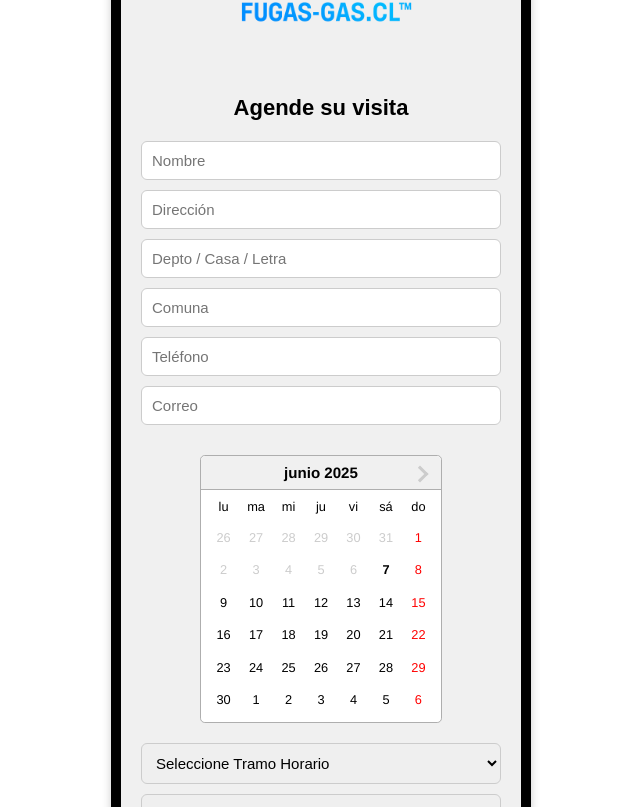
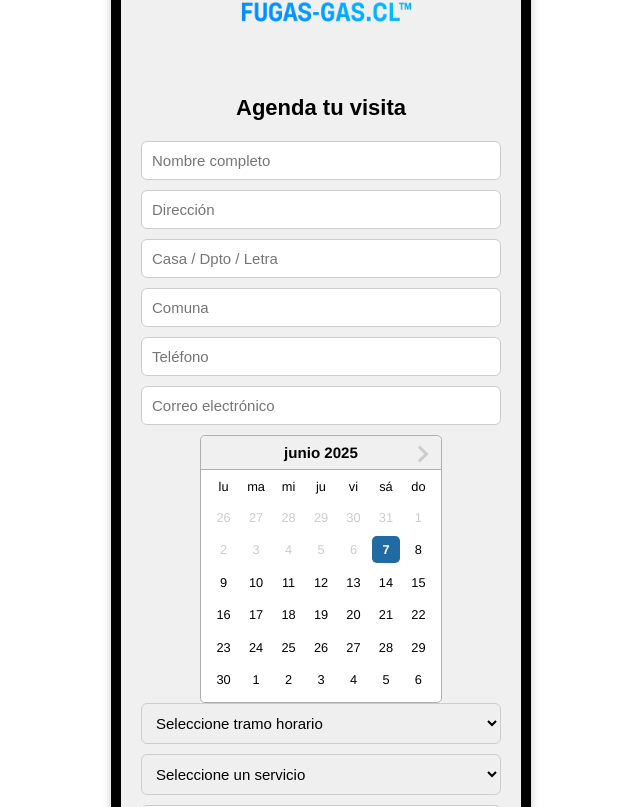
Before and after one commit to Fugasgas/agenda-fugasgas, a React (Create React App) app: page / in a window 1280 px wide. Shown: the part 173-980 px from the top of the page, without its empty margins (319-959 px from the left). Built offline with nearby package versions, Linux system fonts and the light colour scheme.

Commit message:
Actualización lista de servicios 9 junio

```diff
--- a/src/App.js
+++ b/src/App.js
@@ -1,156 +1,110 @@
 import React, { useState } from 'react';
 import emailjs from 'emailjs-com';
+import DatePicker, { registerLocale } from 'react-datepicker';
+import es from 'date-fns/locale/es';
+import 'react-datepicker/dist/react-datepicker.css';
 import './App.css';
-import DatePicker, { registerLocale } from 'react-datepicker';
-import 'react-datepicker/dist/react-datepicker.css';
-import es from 'date-fns/locale/es';
-registerLocale('es', es);
 
-export default function App() {
-  const [form, setForm] = useState({
-    nombre: '',
-    direccion: '',
-    dto: '',
-    comuna: '',
-    telefono: '',
-    correo: '',
-    fecha: '',
-    tramo: '',
-    servicio: '',
-    mensaje: ''
-  });
+registerLocale("es", es);
 
-  const handleChange = (e) => {
-    setForm({ ...form, [e.target.name]: e.target.value });
+function App() {
+  const [fecha, setFecha] = useState(new Date());
+  const [comuna, setComuna] = useState('');
+
+  const zonas = {
+    oriente: ['Providencia', 'Ñuñoa', 'La Reina', 'Las Condes', 'Vitacura', 'Lo Barnechea', 'Macul', 'Peñalolén'],
+    norte: ['Recoleta', 'Huechuraba', 'Quilicura', 'Conchalí', 'Independencia'],
+    sur: ['La Florida', 'Puente Alto', 'La Pintana', 'San Joaquín', 'San Miguel', 'La Granja', 'San Ramón', 'El Bosque', 'Pedro Aguirre Cerda'],
   };
 
-  const zonasPorTecnico = {
-    'pablocampusano0204@gmail.com': ['Ñuñoa', 'Providencia', 'Las Condes', 'Vitacura', 'Peñalolén', 'Macul'],
-    'marcelocampusanouno@gmail.com': ['La Florida', 'Puente Alto', 'Peñalolén', 'Ñuñoa', 'Providencia', 'Recoleta'],
-    'betocampu@gmail.com': ['Santiago', 'Providencia', 'Ñuñoa', 'Macul', 'Maipú', 'Pudahuel', 'Cerro Navia', 'Recoleta']
+  const correosTecnicos = {
+    oriente: 'pablocampusano0204@gmail.com',
+    norte: 'betocampu@gmail.com',
+    sur: 'marcelocampusanouno@gmail.com',
   };
 
-  const disponibilidad = {};
-
-  const asignarTecnico = (comuna, fecha, tramo) => {
-    const fechaObj = new Date(fecha);
-    const fechaStr = !isNaN(fechaObj) ? fechaObj.toISOString().split('T')[0] : '';
-    if (!fechaStr) return 'fugasgas.cl@gmail.com';
-
-    const tecnicosDisponibles = [];
-
-    for (const tecnico in zonasPorTecnico) {
-      if (zonasPorTecnico[tecnico].includes(comuna)) {
-        const visitas = disponibilidad[fechaStr]?.[tramo]?.[tecnico] || 0;
-        if (visitas < 3) {
-          tecnicosDisponibles.push({ tecnico, visitas });
+  const asignarTecnico = (comunaSeleccionada) => {
+    for (const zona in zonas) {
+      if (zonas[zona].includes(comunaSeleccionada)) {
+        return correosTecnicos[zona];
       }
     }
-    }
-
-    tecnicosDisponibles.sort((a, b) => a.visitas - b.visitas);
-    return tecnicosDisponibles[0]?.tecnico || 'fugasgas.cl@gmail.com';
+    return 'fugasgas.cl@gmail.com';
   };
 
-  const handleSubmit = (e) => {
+  const enviarFormulario = (e) => {
     e.preventDefault();
+    const form = e.target;
+    const tecnicoEmail = asignarTecnico(comuna);
 
-    const tecnicoEmail = asignarTecnico(form.comuna, form.fecha, form.tramo);
-
-    const tecnicoNombre = tecnicoEmail === 'pablocampusano0204@gmail.com' ? 'Pablo Campusano'
-                        : tecnicoEmail === 'marcelocampusanouno@gmail.com' ? 'Marcelo Campusano'
-                        : tecnicoEmail === 'betocampu@gmail.com' ? 'Alberto Campusano'
-                        : 'Sin asignar';
-
-    const templateParams = {
-      nombre: form.nombre,
-      direccion: form.direccion,
-      dto: form.dto,
-      comuna: form.comuna,
-      telefono: form.telefono,
-      correo: form.correo,
-      fecha: form.fecha instanceof Date ? form.fecha.toLocaleDateString('es-CL') : '',
-      tramo: form.tramo,
-      servicio: form.servicio,
-      mensaje: form.mensaje,
-      tecnico: tecnicoNombre,
-      to_email: tecnicoEmail,
-      bcc_email: 'fugasgas.cl@gmail.com'
-    };
-
-    emailjs.send('service_puqsoem', 'template_7fhj27n', templateParams, 'gncxbnGHgXlEEkbOP')
-      .then(() => {
-        alert('Reserva enviada con éxito');
-      })
-      .catch((error) => {
-        console.log('Error al enviar:', error);
-        alert('Error al enviar la reserva');
+    emailjs.sendForm(
+      'service_puqsoem',
+      'template_7fhj27n',
+      form,
+      'ckSlrT8yMxEwuREmO'
+    ).then(() => {
+      alert("Reserva enviada con éxito.");
+      form.reset();
+      setFecha(new Date());
+      setComuna('');
+    }, (error) => {
+      console.error('Error al enviar:', error.text);
+      alert("Hubo un error al enviar la reserva.");
     });
   };
 
   return (
     <div className="app-container">
-      <div className="form-wrapper">
-        <img src="logo.png" alt="Logo Fugas-Gas" className="logo" />
-        <h2>Agende su visita</h2>
-        <form onSubmit={handleSubmit}>
-          <input type="text" name="nombre" placeholder="Nombre" value={form.nombre} onChange={handleChange} required />
-          <input type="text" name="direccion" placeholder="Dirección" value={form.direccion} onChange={handleChange} required />
-          <input type="text" name="dto" placeholder="Depto / Casa / Letra" value={form.dto} onChange={handleChange} />
-          <input type="text" name="comuna" placeholder="Comuna" value={form.comuna} onChange={handleChange} required />
-          <input type="tel" name="telefono" placeholder="Teléfono" value={form.telefono} onChange={handleChange} required />
-          <input type="email" name="correo" placeholder="Correo" value={form.correo} onChange={handleChange} required />
+      <img src="logo.png" alt="Logo" className="logo" />
+      <h2>Agenda tu visita</h2>
+      <form onSubmit={enviarFormulario}>
+        <input type="text" name="nombre" placeholder="Nombre completo" required />
+        <input type="text" name="direccion" placeholder="Dirección" required />
+        <input type="text" name="departamento" placeholder="Casa / Dpto / Letra" />
+        <input type="text" name="comuna" placeholder="Comuna" value={comuna} onChange={(e) => setComuna(e.target.value)} required />
+        <input type="tel" name="telefono" placeholder="Teléfono" required />
+        <input type="email" name="user_email" placeholder="Correo electrónico" required />
 
-          <div className="calendar-inline">
+        <div style={{ display: 'flex', justifyContent: 'center' }}>
           <DatePicker
-              selected={form.fecha}
-              onChange={(date) => setForm({ ...form, fecha: date })}
+            selected={fecha}
+            onChange={(date) => setFecha(date)}
+            name="fecha"
+            dateFormat="dd/MM/yyyy"
+            minDate={new Date()}
             inline
             locale="es"
-              minDate={new Date()}
-              dayClassName={(date) =>
-                date.getDay() === 0 ? 'react-datepicker__day--sunday' : undefined
-              }
           />
         </div>
 
-          <select name="tramo" value={form.tramo} onChange={handleChange} required>
-            <option value="">Seleccione Tramo Horario</option>
-            <option value="AM">AM (9:00 - 13:00)</option>
-            <option value="PM">PM (14:00 - 18:00)</option>
+        <select name="tramo" required>
+          <option value="">Seleccione tramo horario</option>
+          <option value="09:00 a 13:00">09:00 a 13:00</option>
+          <option value="14:00 a 18:00">14:00 a 18:00</option>
         </select>
 
-          <select name="servicio" value={form.servicio} onChange={handleChange} required>
-            <option value="">Seleccione servicio requerido</option>
-            <option value="Mantención De Calefón">Mantención De Calefón</option>
-            <option value="Instalación De Calefón">Instalación De Calefón</option>
-            <option value="Mantención De Termo">Mantención De Termo</option>
-            <option value="Instalación De Termo">Instalación De Termo</option>
-            <option value="Limpieza De Cañerías">Limpieza De Cañerías</option>
-            <option value="Instalación De Griferías">Instalación De Griferías</option>
-            <option value="Detección De Fuga De Gas">Detección De Fuga De Gas</option>
-            <option value="Instalación Filtro Calefón">Instalación Filtro Calefón</option>
-            <option value="Instalación Filtro Triple Casa">Instalación Filtro Triple Casa</option>
-            <option value="Otro">Otro</option>
+        <select name="servicio" required>
+          <option value="">Seleccione un servicio</option>
+          <option value="Mantención De Calefón">Detección de fuga de gas</option>
+          <option value="Instalación De Calefón">Reparación por fuga de gas</option>
+          <option value="Mantención De Termo">Cambio de flexible de gas</option>
+          <option value="Instalación De Termo">Ajuste de cocina o encimera</option>
+          <option value="Limpieza De Cañerías">Instalación de cocina o encimera</option>
+          <option value="Instalación Filtro Calefón">Certificación SEC</option>
+          <option value="Instalación Filtro Casa">Reparación de cañerías de gas</option>
+          <option value="otro">Instalación nueva red de gas</option>
         </select>
 
-          <textarea
-            name="mensaje"
-            placeholder="Mensaje para el técnico (opcional)"
-            value={form.mensaje}
-            onChange={handleChange}
-            rows={3}
-          />
+        <textarea name="mensaje" placeholder="Mensaje para el técnico (opcional)" rows="4"></textarea>
 
-          <button type="submit">Reservar</button>
+        <button type="submit">Reservar visita</button>
       </form>
-      </div>
 
       <div className="footer">
-        <a href="https://fugas-gas.cl" target="_blank" rel="noopener noreferrer">
-          Desarrollado por fugas-gas.cl™
-        </a>
+        Desarrollado por <a href="https://fugas-gas.cl">fugas-gas.cl™</a>
       </div>
     </div>
   );
 }
+
+export default App;
```
Lines whose indentation alone changed are shown as unchanged.
